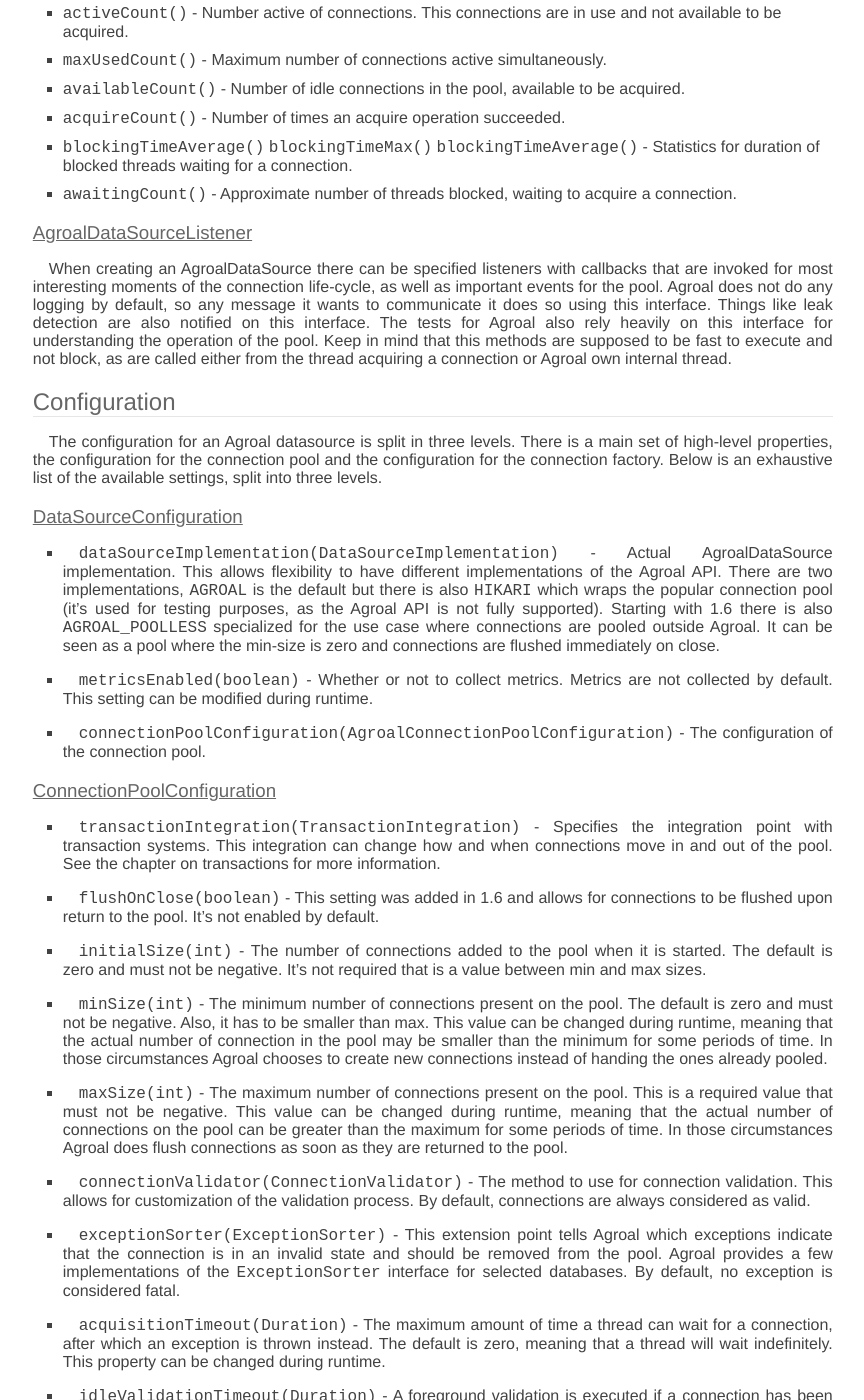
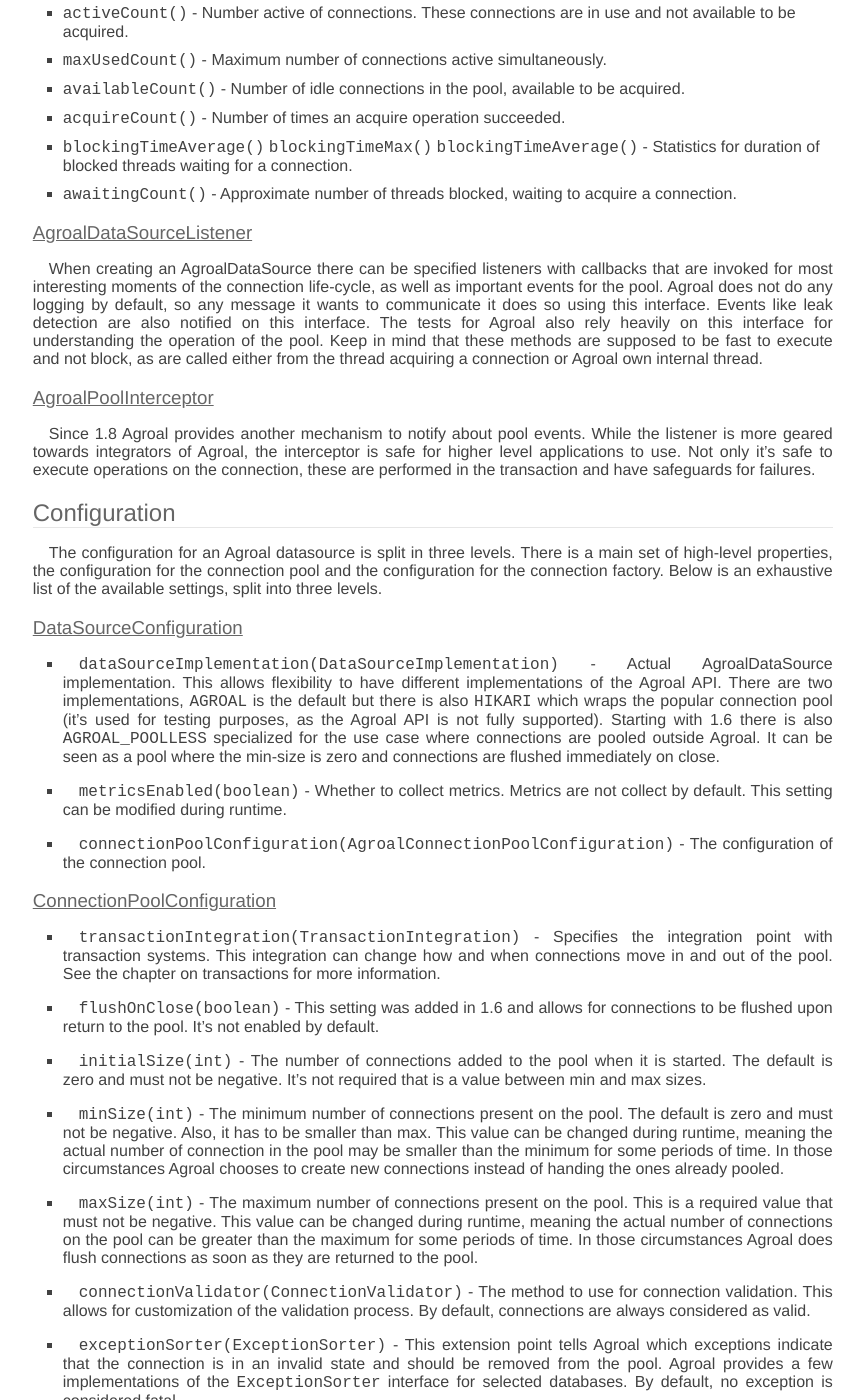
Before and after one commit to agroal/agroal.github.io, a Jekyll site: the page built from docs.md, in a window 1280 px wide and 1400 px high, scrolled down 1023 px. Shown: the whole window, without its empty margins (307-1171 px from the left). Built offline with Jekyll 4.4.1, drawn with Linux system fonts in a browser that asks for light colours; some web fonts are replaced; some of the changed text lies outside the part shown.

```diff
--- a/_data/releases.yml
+++ b/_data/releases.yml
@@ -75,3 +75,9 @@
   announce: /release/announcement/2019/10/28/1.7-release.html
   github: https://github.com/agroal/agroal/releases/tag/1.7
   jira: https://issues.jboss.org/secure/ReleaseNote.jspa?projectId=12318922&version=12343095
+
+- name: 1.8
+  date: 2020-04-22
+  announce: /release/announcement/2020/04/22/1.8-release.html
+  github: https://github.com/agroal/agroal/releases/tag/1.8
+  jira: https://issues.jboss.org/secure/ReleaseNote.jspa?projectId=12318922&version=12345353
--- a/docs.md
+++ b/docs.md
@@ -31,7 +31,7 @@ This a list of all the metrics exposed by `AgroalDataSource`. Agroal does not co
   * `flushCount()` - Number of connections removed from the pool, not counting invalid / idle.
   * `reapCount()` - Number of connections removed from the pool for being idle.
   * `destroyCount()` - Number of destroyed connections.
-  * `activeCount()` - Number active of connections. This connections are in use and not available to be acquired.
+  * `activeCount()` - Number active of connections. These connections are in use and not available to be acquired.
   * `maxUsedCount()` - Maximum number of connections active simultaneously.
   * `availableCount()` - Number of idle connections in the pool, available to be acquired.
   * `acquireCount()` - Number of times an acquire operation succeeded.
@@ -40,7 +40,11 @@ This a list of all the metrics exposed by `AgroalDataSource`. Agroal does not co
 
 ### AgroalDataSourceListener
 
-When creating an AgroalDataSource there can be specified listeners with callbacks that are invoked for most interesting moments of the connection life-cycle, as well as important events for the pool. Agroal does not do any logging by default, so any message it wants to communicate it does so using this interface. Things like leak detection are also notified on this interface. The tests for Agroal also rely heavily on this interface for understanding the operation of the pool. Keep in mind that this methods are supposed to be fast to execute and not block, as are called either from the thread acquiring a connection or Agroal own internal thread.
+When creating an AgroalDataSource there can be specified listeners with callbacks that are invoked for most interesting moments of the connection life-cycle, as well as important events for the pool. Agroal does not do any logging by default, so any message it wants to communicate it does so using this interface. Events like leak detection are also notified on this interface. The tests for Agroal also rely heavily on this interface for understanding the operation of the pool. Keep in mind that these methods are supposed to be fast to execute and not block, as are called either from the thread acquiring a connection or Agroal own internal thread.
+
+### AgroalPoolInterceptor
+
+Since 1.8 Agroal provides another mechanism to notify about pool events. While the listener is more geared towards integrators of Agroal, the interceptor is safe for higher level applications to use. Not only it's safe to execute operations on the connection, these are performed in the transaction and have safeguards for failures.
 
 ## Configuration
 
@@ -53,7 +57,7 @@ Below is an exhaustive list of the available settings, split into three levels.
   There are two implementations, `AGROAL` is the default but there is also `HIKARI` which wraps the popular connection pool (it's used for testing purposes, as the Agroal API is not fully supported).
   Starting with 1.6 there is also `AGROAL_POOLLESS` specialized for the use case where connections are pooled outside Agroal. It can be seen as a pool where the min-size is zero and connections are flushed immediately on close.
 
-  * `metricsEnabled(boolean)` - Whether or not to collect metrics. Metrics are not collected by default. This setting can be modified during runtime.
+  * `metricsEnabled(boolean)` - Whether to collect metrics. Metrics are not collect by default. This setting can be modified during runtime.
 
   * `connectionPoolConfiguration(AgroalConnectionPoolConfiguration)` - The configuration of the connection pool.
 
@@ -66,26 +70,26 @@ Below is an exhaustive list of the available settings, split into three levels.
   * `initialSize(int)` - The number of connections added to the pool when it is started. The default is zero and must not be negative. It's not required that is a value between min and max sizes.
 
   * `minSize(int)` - The minimum number of connections present on the pool. The default is zero and must not be negative. Also, it has to be smaller than max.
-  This value can be changed during runtime, meaning that the actual number of connection in the pool may be smaller than the minimum for some periods of time. In those circumstances Agroal chooses to create new connections instead of handing the ones already pooled.
+  This value can be changed during runtime, meaning the actual number of connection in the pool may be smaller than the minimum for some periods of time. In those circumstances Agroal chooses to create new connections instead of handing the ones already pooled.
 
   * `maxSize(int)` - The maximum number of connections present on the pool. This is a required value that must not be negative.
-  This value can be changed during runtime, meaning that the actual number of connections on the pool can be greater than the maximum for some periods of time. In those circumstances Agroal does flush connections as soon as they are returned to the pool.
+  This value can be changed during runtime, meaning the actual number of connections on the pool can be greater than the maximum for some periods of time. In those circumstances Agroal does flush connections as soon as they are returned to the pool.
 
   * `connectionValidator(ConnectionValidator)` - The method to use for connection validation. This allows for customization of the validation process. By default, connections are always considered as valid.
 
   * `exceptionSorter(ExceptionSorter)` - This extension point tells Agroal which exceptions indicate that the connection is in an invalid state and should be removed from the pool. Agroal provides a few implementations of the `ExceptionSorter` interface for selected databases. By default, no exception is considered fatal.
 
-  * `acquisitionTimeout(Duration)` - The maximum amount of time a thread can wait for a connection, after which an exception is thrown instead. The default is zero, meaning that a thread will wait indefinitely. This property can be changed during runtime.
+  * `acquisitionTimeout(Duration)` - The maximum amount of time a thread can wait for a connection, after which an exception is thrown instead. The default is zero, meaning a thread will wait indefinitely. This property can be changed during runtime.
 
   * `idleValidationTimeout(Duration)` - A foreground validation is executed if a connection has been idle on the pool for longer than this duration. The default is zero, meaning that foreground validation is not performed.
 
-  * `leakTimeout(Duration)` - The duration of time that a connection can be held without causing a leak to be reported. The default is zero, meaning that Agroal does not check for connection leaks.
+  * `leakTimeout(Duration)` - The duration of time a connection can be held without causing a leak to be reported. The default is zero, meaning that Agroal does not check for connection leaks.
 
-  * `validationTimeout(Duration)` - The interval between background validation checks. The default is zero, meaning that background validation is not performed.
+  * `validationTimeout(Duration)` - The interval between background validation checks. The default is zero, meaning background validation is not performed.
 
-  * `reapTimeout(Duration)` - The duration for eviction of idle connections. The default is zero, meaning that connections are never considered to be idle.
+  * `reapTimeout(Duration)` - The duration for eviction of idle connections. The default is zero, meaning connections are never considered to be idle.
 
-  * `maxLifetime(Duration)` - The maximum amount of time a connection can live, after which it is removed from the pool. The default is zero, meaning that this feature is disabled.
+  * `maxLifetime(Duration)` - The maximum amount of time a connection can live, after which it is removed from the pool. The default is zero, meaning this feature is disabled.
 
   * `connectionFactoryConfiguration(AgroalConnectionFactoryConfiguration)` - The configuration of the connection factory, used to create new connections.
 
```
Also changed, not shown: other parts of docs.md (+1 -1 lines), _posts/2020-04-22-1.8-release.md (added, +22 -0 lines).
